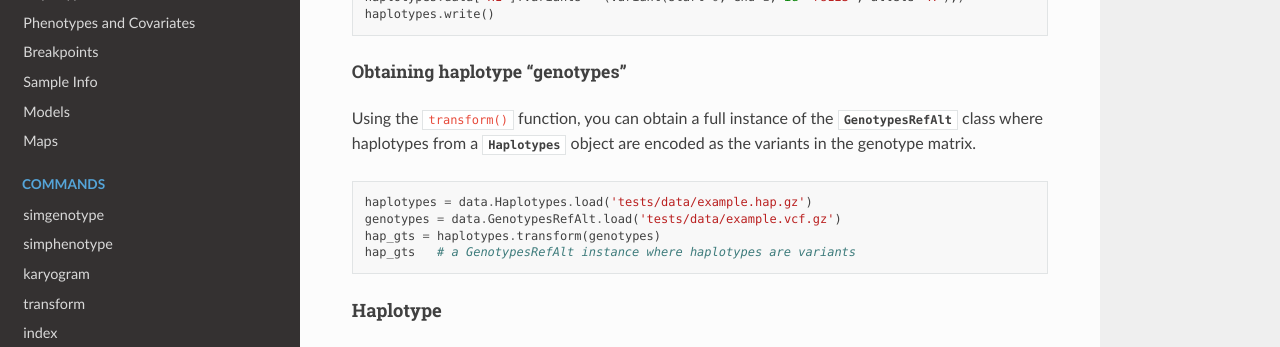
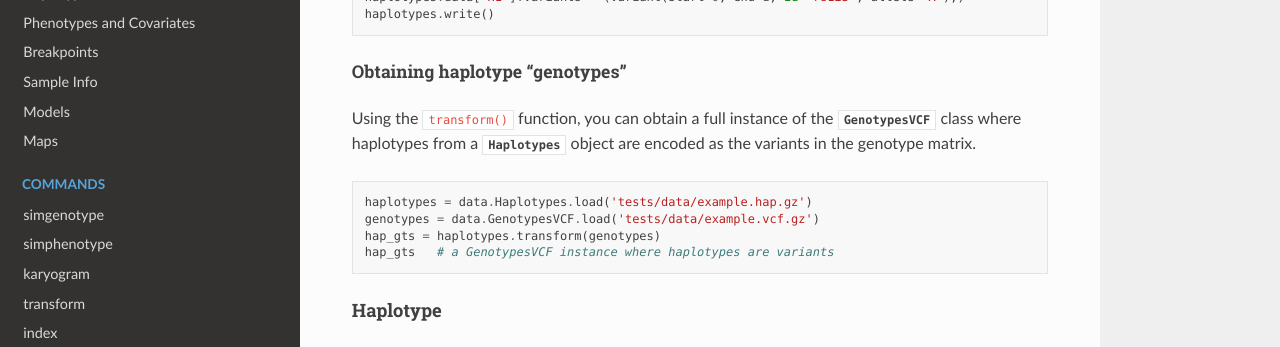
Before and after one commit to CAST-genomics/haptools, a Sphinx documentation site: the page built from docs/api/data.rst, in a window 1280 px wide and 900 px high, scrolled down 7717 px. Shown: the part 147-494 px from the top of the window. Built offline with Sphinx 7.4.7 and the Read the Docs theme 2.0.0, drawn with Linux system fonts in a browser that asks for light colours; some of the changed text lies outside the part shown.

Commit message:
rename GenotypesRefAlt to GenotypesVCF it's been a change I've wanted to make for a while and now is probably the best time, considering we're breaking the API, anyway

```diff
--- a/docs/api/data.rst
+++ b/docs/api/data.rst
@@ -49,7 +49,7 @@ This module supports reading and writing files that follow `the VCF <https://gat
 Documentation
 -------------
 The :ref:`genotypes.py API docs <api-haptools-data-genotypes>` contain example usage of the :class:`Genotypes` class.
-See the documentation for the :class:`GenotypesRefAlt` class for an example of extending the :class:`Genotypes` class so that it loads REF and ALT alleles as well.
+See the documentation for the :class:`GenotypesVCF` class for an example of extending the :class:`Genotypes` class so that it loads REF and ALT alleles as well.
 
 Classes
 -------
@@ -152,15 +152,15 @@ You can index into a loaded :class:`Genotypes` instance using the ``subset()`` f
 
 By default, the ``subset()`` method returns a new :class:`Genotypes` instance. The samples and variants in the new instance will be in the order specified.
 
-GenotypesRefAlt
+GenotypesVCF
 +++++++++++++++
-The :class:`Genotypes` class can be easily *extended* (sub-classed) to load extra fields into the ``variants`` structured array. The :class:`GenotypesRefAlt` class is an example of this where I extended the :class:`Genotypes` class to add REF and ALT fields from the VCF as a new column of the structured array. So the ``variants`` array will have named columns: "id", "chrom", "pos", "alleles". The new "alleles" column contains lists of alleles designed such that the first element in the list is the REF allele, the second is ALT1, the third is ALT2, etc.
+The :class:`Genotypes` class can be easily *extended* (sub-classed) to load extra fields into the ``variants`` structured array. The :class:`GenotypesVCF` class is an example of this where I extended the :class:`Genotypes` class to add REF and ALT fields from the VCF as a new column of the structured array. So the ``variants`` array will have named columns: "id", "chrom", "pos", "alleles". The new "alleles" column contains lists of alleles designed such that the first element in the list is the REF allele, the second is ALT1, the third is ALT2, etc.
 
-All of the other methods in the :class:`Genotypes` class are inherited, but the :class:`GenotypesRefAlt` class implements an additional method ``write()`` for dumping the contents of the class to the provided file.
+All of the other methods in the :class:`Genotypes` class are inherited, but the :class:`GenotypesVCF` class implements an additional method ``write()`` for dumping the contents of the class to the provided file.
 
 .. code-block:: python
 
-	genotypes = data.GenotypesRefAlt.load('tests/data/simple.vcf')
+	genotypes = data.GenotypesVCF.load('tests/data/simple.vcf')
 	# make the first sample homozygous for the alt allele of the fourth variant
 	genotypes.data[0, 3] = (1, 1)
 	genotypes.write()
@@ -182,7 +182,7 @@ The :class:`GenotypesPLINK` class offers experimental support for reading and wr
 
 		pip install haptools[files]
 
-The :class:`GenotypesPLINK` class inherits from the :class:`GenotypesRefAlt` class, so it has all the same methods and properties. Loading genotypes is the exact same, for example.
+The :class:`GenotypesPLINK` class inherits from the :class:`GenotypesVCF` class, so it has all the same methods and properties. Loading genotypes is the exact same, for example.
 
 .. code-block:: python
 
@@ -305,14 +305,14 @@ To write to a **.hap** file, you must first initialize a :class:`Haplotypes` obj
 
 Obtaining haplotype "genotypes"
 *******************************
-Using the ``transform()`` function, you can obtain a full instance of the :class:`GenotypesRefAlt` class where haplotypes from a :class:`Haplotypes` object are encoded as the variants in the genotype matrix.
+Using the ``transform()`` function, you can obtain a full instance of the :class:`GenotypesVCF` class where haplotypes from a :class:`Haplotypes` object are encoded as the variants in the genotype matrix.
 
 .. code-block:: python
 
 	haplotypes = data.Haplotypes.load('tests/data/example.hap.gz')
-	genotypes = data.GenotypesRefAlt.load('tests/data/example.vcf.gz')
+	genotypes = data.GenotypesVCF.load('tests/data/example.vcf.gz')
 	hap_gts = haplotypes.transform(genotypes)
-	hap_gts   # a GenotypesRefAlt instance where haplotypes are variants
+	hap_gts   # a GenotypesVCF instance where haplotypes are variants
 
 Haplotype
 +++++++++
--- a/docs/api/examples.rst
+++ b/docs/api/examples.rst
@@ -24,7 +24,7 @@ As an example, let's say we would like to convert the following ``.blocks.det``
 
     # load the genotypes file
     # you can use either a VCF or PGEN file
-    gt = data.GenotypesRefAlt.load("input.vcf.gz")
+    gt = data.GenotypesVCF.load("input.vcf.gz")
     gt = data.GenotypesPLINK.load("input.pgen")
 
     # load the haplotypes
@@ -84,7 +84,7 @@ You can easily use the :ref:`data API <api-data>` and the :ref:`simphenotype API
 
     # load the genotypes file
     # you can use either a VCF or PGEN file
-    gt = data.GenotypesRefAlt("tests/data/apoe.vcf.gz")
+    gt = data.GenotypesVCF("tests/data/apoe.vcf.gz")
     gt.read(variants=variants)
     # the advantage of using a PGEN file is that you can use read_variants() to load
     # the variants quickly w/o having to load the genotypes, too
```
Also changed, not shown: 11 other files.
